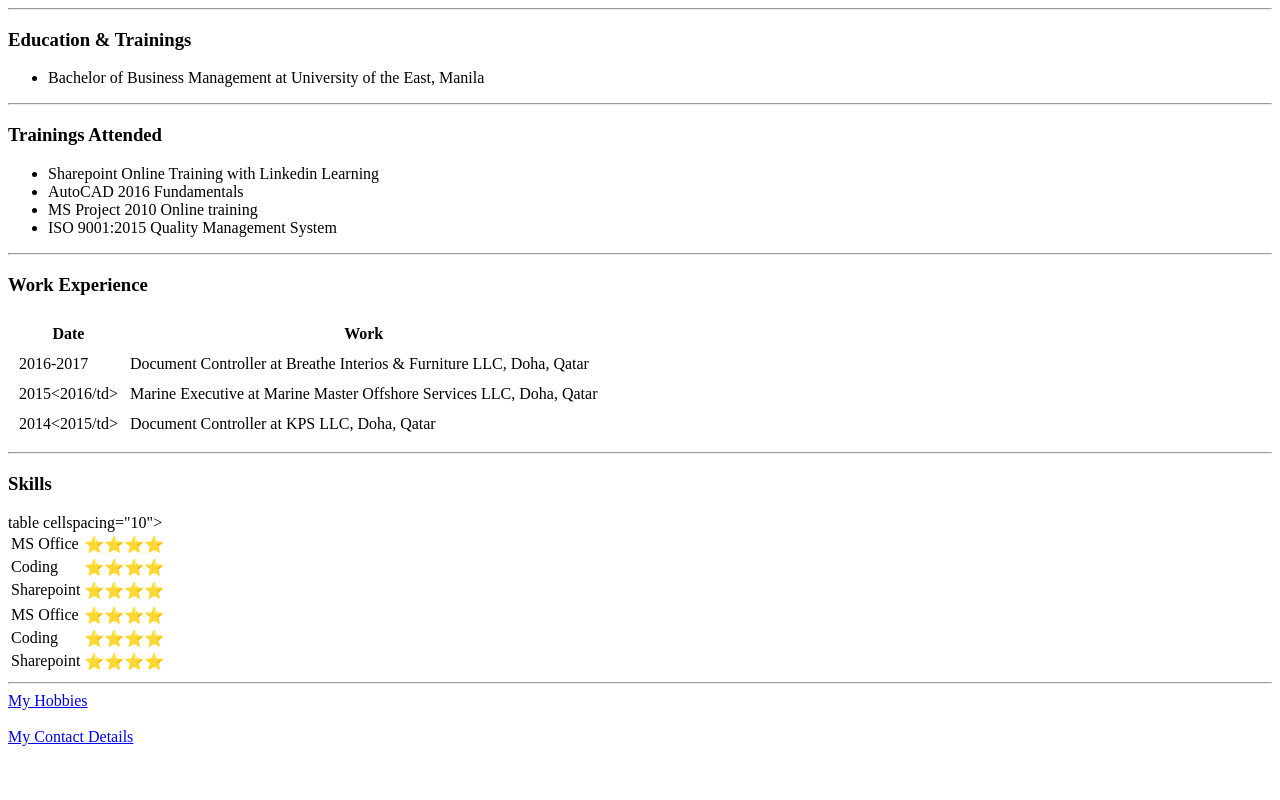
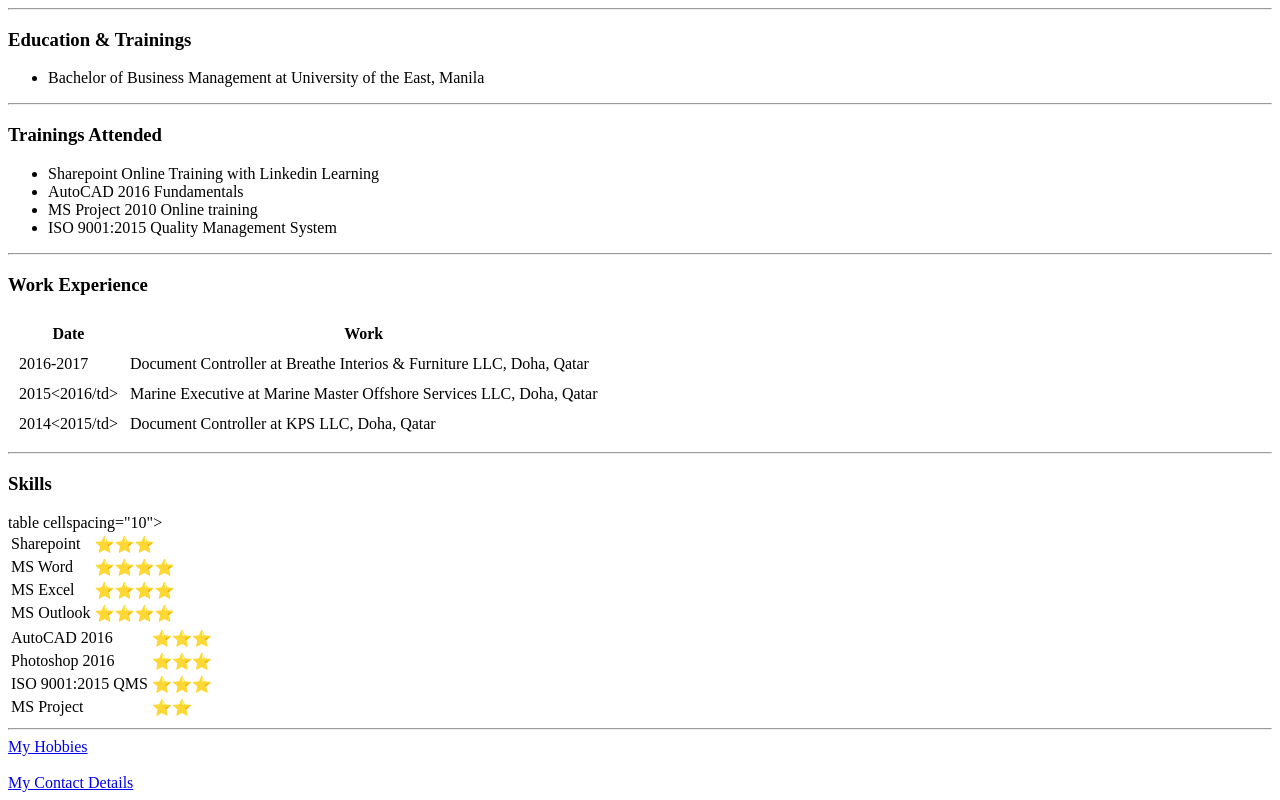
Before and after one commit to gpdangca/cv, a plain HTML site: page index.html in a window 1280 px wide. Shown: the part 340-1140 px from the top of the page. Before the commit the page ends 1094 px from the top, so only its background shows below. Drawn offline with Linux system fonts and the light colour scheme.

Commit message:
Update index.html

```diff
--- a/index.html
+++ b/index.html
@@ -62,15 +62,19 @@
     <td>
       <table>
         <tr>
-          <td>MS Office</td>
+          <td>Sharepoint</td>
+          <td>⭐⭐⭐</td>
+        </tr>
+        <tr>
+          <td>MS Word</td>
           <td>⭐⭐⭐⭐</td>
         </tr>
         <tr>
-          <td>Coding</td>
+          <td>MS Excel</td>
           <td>⭐⭐⭐⭐</td>
         </tr>
-        <tr>
-          <td>Sharepoint</td>
+         <tr>
+          <td>MS Outlook</td>
           <td>⭐⭐⭐⭐</td>
         </tr>
       </table>
@@ -78,16 +82,20 @@
     <td>
       <table>
         <tr>
-          <td>MS Office</td>
-          <td>⭐⭐⭐⭐</td>
+          <td>AutoCAD 2016</td>
+          <td>⭐⭐⭐</td>
         </tr>
         <tr>
-          <td>Coding</td>
-          <td>⭐⭐⭐⭐</td>
+          <td>Photoshop 2016</td>
+          <td>⭐⭐⭐</td>
         </tr>
         <tr>
-          <td>Sharepoint</td>
-          <td>⭐⭐⭐⭐</td>
+          <td>ISO 9001:2015 QMS</td>
+          <td>⭐⭐⭐</td>
+        </tr>
+        <tr>
+          <td>MS Project</td>
+          <td>⭐⭐</td>
         </tr>
       </table>
     </td>
```
